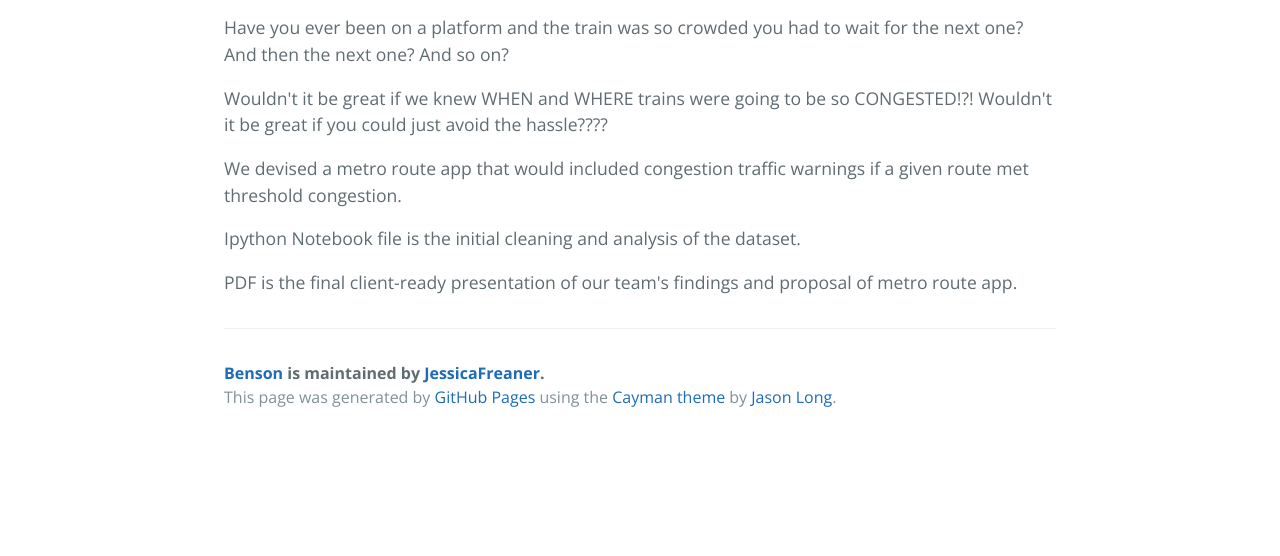
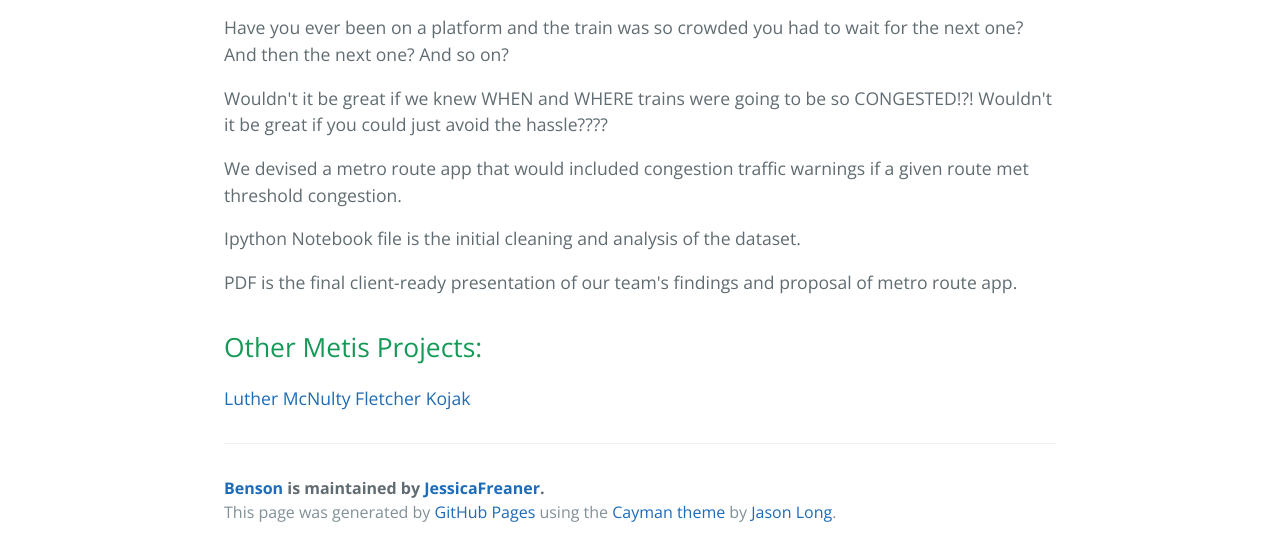
Before and after one commit to JessicaFreaner/Benson, a plain HTML site: page index.html in a window 1280 px wide. Shown: the part 541-1097 px from the top of the page. Before the commit the page ends 982 px from the top, so only its background shows below. Drawn offline with nearby package versions, Linux system fonts and the light colour scheme.

Commit message:
Create gh-pages branch via GitHub

```diff
--- a/index.html
+++ b/index.html
@@ -34,6 +34,14 @@
 
 <p>PDF is the final client-ready presentation of our team's findings and proposal of metro route app.</p>
 
+<h2>
+<a id="other-metis-projects" class="anchor" href="#other-metis-projects" aria-hidden="true"><span class="octicon octicon-link"></span></a>Other Metis Projects:</h2>
+
+<p><a href="jessicafreaner.github.io/Luther/" title="Luther">Luther</a>
+<a href="jessicafreaner.github.io/McNulty/" title="McNulty">McNulty</a>
+<a href="jessicafreaner.github.io/Fletcher/" title="Fletcher">Fletcher</a>
+<a href="jessicafreaner.github.io/Kojak/" title="Kojak">Kojak</a></p>
+
       <footer class="site-footer">
         <span class="site-footer-owner"><a href="https://github.com/JessicaFreaner/Benson">Benson</a> is maintained by <a href="https://github.com/JessicaFreaner">JessicaFreaner</a>.</span>
 
--- a/params.json
+++ b/params.json
@@ -1 +1 @@
-{"name":"Benson","tagline":"Exploring MTA Data","body":"# Benson - Exploring MTA Data\r\n\r\nFirst project within the Metis Bootcamp. Asked to conceptualize a client problem and solution, my team chose to revlutionize the MTA. \r\n\r\nHave you ever been on a platform and the train was so crowded you had to wait for the next one? And then the next one? And so on?\r\n\r\nWouldn't it be great if we knew WHEN and WHERE trains were going to be so CONGESTED!?! Wouldn't it be great if you could just avoid the hassle????\r\n\r\nWe devised a metro route app that would included congestion traffic warnings if a given route met threshold congestion. \r\n\r\nIpython Notebook file is the initial cleaning and analysis of the dataset.\r\n\r\nPDF is the final client-ready presentation of our team's findings and proposal of metro route app.\r\n","google":"","note":"Don't delete this file! It's used internally to help with page regeneration."}
+{"name":"Benson","tagline":"Exploring MTA Data","body":"# Benson - Exploring MTA Data\r\n\r\nFirst project within the Metis Bootcamp. Asked to conceptualize a client problem and solution, my team chose to revlutionize the MTA. \r\n\r\nHave you ever been on a platform and the train was so crowded you had to wait for the next one? And then the next one? And so on?\r\n\r\nWouldn't it be great if we knew WHEN and WHERE trains were going to be so CONGESTED!?! Wouldn't it be great if you could just avoid the hassle????\r\n\r\nWe devised a metro route app that would included congestion traffic warnings if a given route met threshold congestion. \r\n\r\nIpython Notebook file is the initial cleaning and analysis of the dataset.\r\n\r\nPDF is the final client-ready presentation of our team's findings and proposal of metro route app.\r\n\r\n##Other Metis Projects:\r\n[Luther](jessicafreaner.github.io/Luther/ \"Luther\")\r\n[McNulty](jessicafreaner.github.io/McNulty/ \"McNulty\")\r\n[Fletcher](jessicafreaner.github.io/Fletcher/ \"Fletcher\")\r\n[Kojak](jessicafreaner.github.io/Kojak/ \"Kojak\")\r\n","google":"","note":"Don't delete this file! It's used internally to help with page regeneration."}
```
